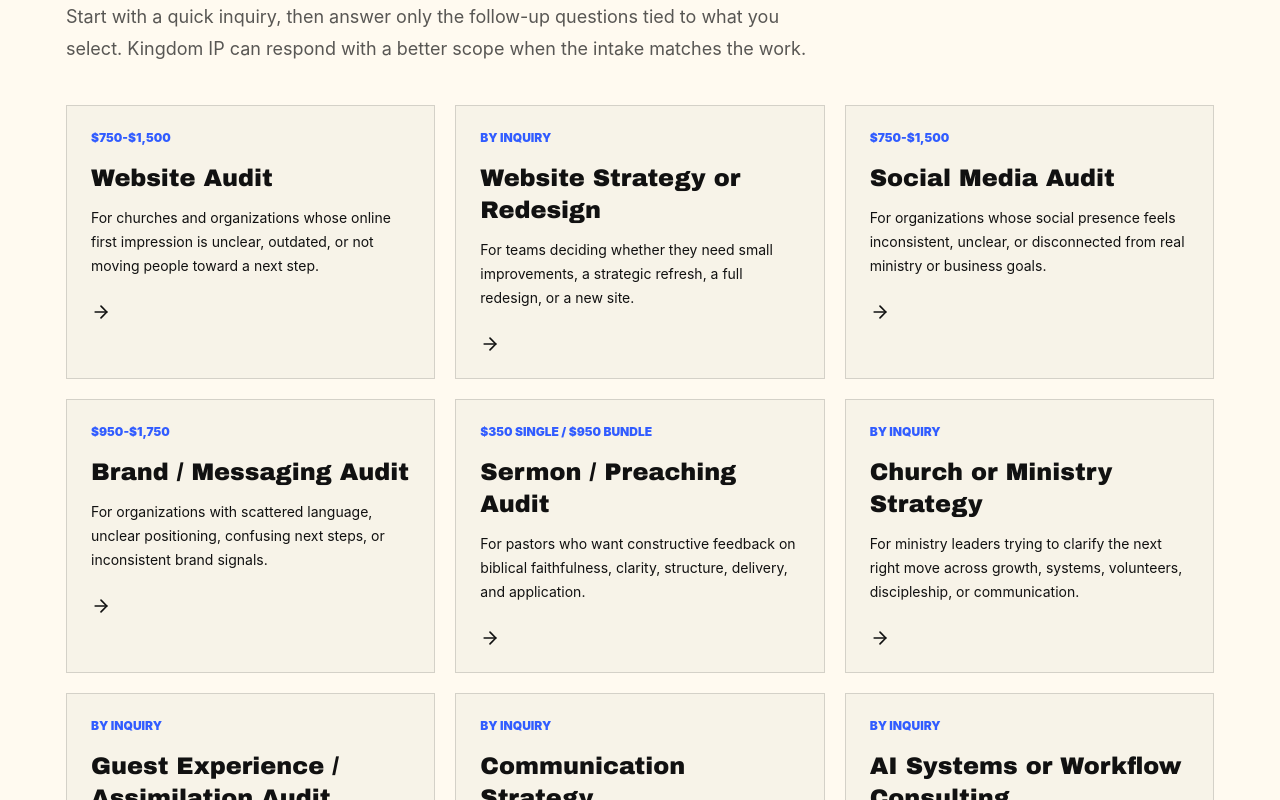
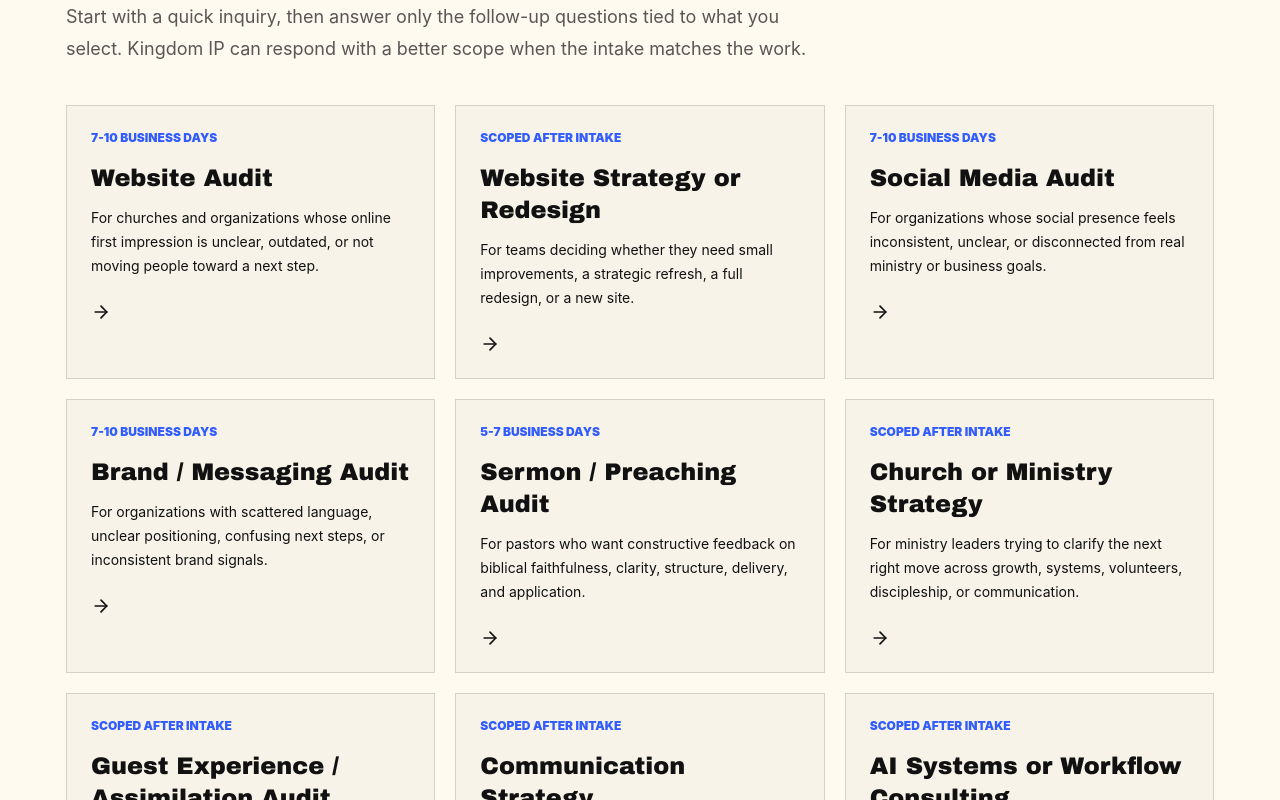
Before and after one commit to rose0229/KingdomIP, a Next.js app: page / in a window 1280 px wide. Shown: the part 1920-2720 px from the top of the page. Built offline with nearby package versions, Linux system fonts and the light colour scheme; no server answers.

Commit message:
Remove public pricing from site

```diff
--- a/app/(site)/page.tsx
+++ b/app/(site)/page.tsx
@@ -62,7 +62,7 @@
           <div className="mt-10 grid gap-5 md:grid-cols-2 xl:grid-cols-3">
             {coreServices.map((service) => (
               <Link key={service.title} href={`/services#${service.slug}`} className="group border border-ink/15 bg-paper p-6 transition hover:-translate-y-1 hover:border-cobalt hover:shadow-line">
-                <p className="text-xs font-black uppercase text-cobalt">{service.price}</p>
+                <p className="text-xs font-black uppercase text-cobalt">{service.timeline}</p>
                 <h3 className="mt-4 font-display text-2xl font-black">{service.title}</h3>
                 <p className="mt-3 text-sm leading-6 text-ink/68">{service.who}</p>
                 <ArrowRight className="mt-6 h-5 w-5 transition group-hover:translate-x-1" aria-hidden />
@@ -111,7 +111,6 @@
           <SectionHeading eyebrow="Featured package" title={featured.name} copy={featured.description} />
           <div className="border-2 border-ink bg-lime p-8 text-ink">
             <p className="text-sm font-black uppercase">{featured.eyebrow}</p>
-            <p className="mt-3 font-display text-6xl font-black">{featured.price}</p>
             <p className="mt-4 text-lg font-bold">{featured.bestFor}</p>
             <div className="mt-6 grid gap-2">
               {featured.includes.map((item) => (
--- a/app/(site)/services/page.tsx
+++ b/app/(site)/services/page.tsx
@@ -47,7 +47,7 @@
                     <div className="flex flex-col gap-4 sm:flex-row sm:items-start sm:justify-between">
                       <div>
                         <h2 className="font-display text-3xl font-black">{service.title}</h2>
-                        <p className="mt-2 text-sm font-black uppercase text-cobalt">{service.price} · {service.timeline}</p>
+                        <p className="mt-2 text-sm font-black uppercase text-cobalt">{service.timeline}</p>
                       </div>
                       <ButtonLink href={`/contact?service=${service.slug}`} variant="ghost" className="sm:shrink-0">Inquire</ButtonLink>
                     </div>
@@ -65,13 +65,12 @@
       </section>
       <section id="packages" className="bg-bone py-16">
         <div className="container">
-          <SectionHeading eyebrow="Packages" title="Start small. Go deeper when it makes sense." copy="Use these as pricing and scope anchors. The intake form captures the details needed to confirm the right fit." />
+          <SectionHeading eyebrow="Packages" title="Start small. Go deeper when it makes sense." copy="Use these as scope anchors. The intake form captures the details needed to confirm the right fit." />
           <div className="mt-10 grid gap-5 md:grid-cols-2 xl:grid-cols-4">
             {packages.map((pkg) => (
               <article key={pkg.name} className={`border p-6 ${pkg.featured ? "border-ink bg-lime text-ink shadow-line" : "border-ink/15 bg-paper"}`}>
                 <p className="text-xs font-black uppercase text-cobalt">{pkg.eyebrow}</p>
                 <h2 className="mt-4 font-display text-3xl font-black">{pkg.name}</h2>
-                <p className="mt-4 text-4xl font-black">{pkg.price}</p>
                 <p className="mt-5 font-bold leading-7">{pkg.description}</p>
                 <ul className="mt-6 space-y-3">
                   {pkg.includes.slice(0, 4).map((item) => <li className="border-t border-ink/15 pt-3 text-sm font-bold" key={item}>{item}</li>)}
--- a/components/inquiry-form.tsx
+++ b/components/inquiry-form.tsx
@@ -50,7 +50,6 @@
       { type: "textarea", name: "redesignMustHave", label: "Pages or information that must be included" },
       { type: "checkbox", name: "redesignAssets", label: "Branding assets you already have", options: ["Logo", "Brand colors", "Photos", "Copy / messaging", "None of the above", "Not sure"] },
       { type: "text", name: "redesignLaunchDate", label: "Ideal launch date" },
-      { type: "select", name: "redesignBudget", label: "Rough budget range", options: ["Under $1,000", "$1,000-$2,500", "$2,500-$5,000", "$5,000-$10,000", "$10,000+", "Not sure yet"] },
       { type: "textarea", name: "redesignAdmire", label: "Websites you admire" },
       { type: "textarea", name: "redesignNotes", label: "Anything else we should know?" }
     ]
@@ -180,7 +179,6 @@
       { type: "textarea", name: "customSuccess", label: "What would a successful outcome look like?" },
       { type: "textarea", name: "customTried", label: "What have you already tried?" },
       { type: "text", name: "customDeadline", label: "Deadline or event connected to this" },
-      { type: "select", name: "customBudget", label: "Rough budget range", options: ["Under $1,000", "$1,000-$2,500", "$2,500-$5,000", "$5,000-$10,000", "$10,000+", "Not sure yet"] },
       { type: "textarea", name: "customFiles", label: "Relevant file, screenshot, example, or document links" },
       { type: "textarea", name: "customNotes", label: "Anything else we should know?" }
     ]
--- a/lib/content.ts
+++ b/lib/content.ts
@@ -9,35 +9,34 @@
     title: "Digital, Message, and Ministry Audits",
     description: "Remote-friendly diagnostics Kingdom IP can deliver well from links, documents, videos, systems access, and a clear intake.",
     services: [
-      ["Website Audit", "For churches and organizations whose online first impression is unclear, outdated, or not moving people toward a next step.", "Homepage clarity, mobile experience, calls to action, basic SEO, trust cues, content gaps, and key page flow.", "A prioritized website diagnosis, page-level findings, copy notes, quick wins, and practical next steps.", "7-10 business days", "$750-$1,500"],
-      ["Website Strategy or Redesign", "For teams deciding whether they need small improvements, a strategic refresh, a full redesign, or a new site.", "Audience, visitor actions, required pages, brand assets, platform fit, budget range, launch timing, and examples you admire.", "A clear website direction, scope recommendation, priority page plan, and next-step options.", "Scoped after intake", "By inquiry"],
-      ["Social Media Audit", "For organizations whose social presence feels inconsistent, unclear, or disconnected from real ministry or business goals.", "Primary platforms, audience, content patterns, engagement goals, trust signals, and channel priorities.", "A social presence diagnosis, practical content recommendations, priority fixes, and clearer channel focus.", "7-10 business days", "$750-$1,500"],
-      ["Brand / Messaging Audit", "For organizations with scattered language, unclear positioning, confusing next steps, or inconsistent brand signals.", "Website language, tagline or mission, audience clarity, misunderstandings, brand assets, and comparable organizations.", "Messaging diagnosis, clarity recommendations, stronger positioning language, and practical brand next steps.", "7-10 business days", "$950-$1,750"],
-      ["Sermon / Preaching Audit", "For pastors who want constructive feedback on biblical faithfulness, clarity, structure, delivery, and application.", "Sermon video or audio, structure, exegesis, application, delivery, engagement, emotional connection, and response moments.", "Sermon observations, strengths, priority improvements, and optional debrief.", "5-7 business days", "$350 single / $950 bundle"],
-      ["Church or Ministry Strategy", "For ministry leaders trying to clarify the next right move across growth, systems, volunteers, discipleship, or communication.", "Context, attendance, volunteers, strategic challenge, desired outcomes, constraints, and what has already been tried.", "A practical strategy diagnosis, priority outcomes, and recommended next steps.", "Scoped after intake", "By inquiry"],
-      ["Guest Experience / Assimilation Audit", "For churches that need a clearer guest pathway from first visit to meaningful next step.", "Service times, arrival experience, signage, hospitality, kids check-in, follow-up, connection events, and tracking.", "Guest pathway diagnosis, friction points, follow-up recommendations, and improvement priorities.", "Scoped after intake", "By inquiry"],
-      ["Communication Strategy", "For teams whose announcements, email, social, website, or internal communication are not producing clear action.", "Primary channels, recurring communication problems, audiences, campaign examples, and desired actions.", "Communication diagnosis, audience/channel recommendations, and clearer action priorities.", "Scoped after intake", "By inquiry"],
-      ["AI Systems or Workflow Consulting", "For teams that want AI to reduce repetitive work without creating confusion, privacy risk, or unrealistic expectations.", "Current tools, repetitive tasks, workflow bottlenecks, team users, data concerns, and practical use cases.", "A realistic AI/workflow plan, tool recommendations, and implementation next steps.", "Scoped after intake", "By inquiry"]
+      ["Website Audit", "For churches and organizations whose online first impression is unclear, outdated, or not moving people toward a next step.", "Homepage clarity, mobile experience, calls to action, basic SEO, trust cues, content gaps, and key page flow.", "A prioritized website diagnosis, page-level findings, copy notes, quick wins, and practical next steps.", "7-10 business days"],
+      ["Website Strategy or Redesign", "For teams deciding whether they need small improvements, a strategic refresh, a full redesign, or a new site.", "Audience, visitor actions, required pages, brand assets, platform fit, launch timing, and examples you admire.", "A clear website direction, scope recommendation, priority page plan, and next-step options.", "Scoped after intake"],
+      ["Social Media Audit", "For organizations whose social presence feels inconsistent, unclear, or disconnected from real ministry or business goals.", "Primary platforms, audience, content patterns, engagement goals, trust signals, and channel priorities.", "A social presence diagnosis, practical content recommendations, priority fixes, and clearer channel focus.", "7-10 business days"],
+      ["Brand / Messaging Audit", "For organizations with scattered language, unclear positioning, confusing next steps, or inconsistent brand signals.", "Website language, tagline or mission, audience clarity, misunderstandings, brand assets, and comparable organizations.", "Messaging diagnosis, clarity recommendations, stronger positioning language, and practical brand next steps.", "7-10 business days"],
+      ["Sermon / Preaching Audit", "For pastors who want constructive feedback on biblical faithfulness, clarity, structure, delivery, and application.", "Sermon video or audio, structure, exegesis, application, delivery, engagement, emotional connection, and response moments.", "Sermon observations, strengths, priority improvements, and optional debrief.", "5-7 business days"],
+      ["Church or Ministry Strategy", "For ministry leaders trying to clarify the next right move across growth, systems, volunteers, discipleship, or communication.", "Context, attendance, volunteers, strategic challenge, desired outcomes, constraints, and what has already been tried.", "A practical strategy diagnosis, priority outcomes, and recommended next steps.", "Scoped after intake"],
+      ["Guest Experience / Assimilation Audit", "For churches that need a clearer guest pathway from first visit to meaningful next step.", "Service times, arrival experience, signage, hospitality, kids check-in, follow-up, connection events, and tracking.", "Guest pathway diagnosis, friction points, follow-up recommendations, and improvement priorities.", "Scoped after intake"],
+      ["Communication Strategy", "For teams whose announcements, email, social, website, or internal communication are not producing clear action.", "Primary channels, recurring communication problems, audiences, campaign examples, and desired actions.", "Communication diagnosis, audience/channel recommendations, and clearer action priorities.", "Scoped after intake"],
+      ["AI Systems or Workflow Consulting", "For teams that want AI to reduce repetitive work without creating confusion, privacy risk, or unrealistic expectations.", "Current tools, repetitive tasks, workflow bottlenecks, team users, data concerns, and practical use cases.", "A realistic AI/workflow plan, tool recommendations, and implementation next steps.", "Scoped after intake"]
     ]
   },
   {
     title: "Custom Projects",
     description: "For questions that do not fit neatly into one audit lane.",
     services: [
-      ["Custom Project / Not Sure Yet", "For leaders who know something needs attention but are not sure which service fits.", "The problem, desired outcome, prior attempts, deadlines, budget range, examples, and any relevant files or screenshots.", "A recommended scope, next step, or custom project path.", "Scoped after intake", "By inquiry"]
+      ["Custom Project / Not Sure Yet", "For leaders who know something needs attention but are not sure which service fits.", "The problem, desired outcome, prior attempts, deadlines, examples, and any relevant files or screenshots.", "A recommended scope, next step, or custom project path.", "Scoped after intake"]
     ]
   }
 ].map((category) => ({
   ...category,
-  services: category.services.map(([title, who, evaluated, receives, timeline, price]) => ({
+  services: category.services.map(([title, who, evaluated, receives, timeline]) => ({
     title,
     slug: title.toLowerCase().replace(/&/g, "and").replace(/[^a-z0-9]+/g, "-").replace(/^-|-$/g, ""),
     description: receives,
     who,
     evaluated,
     receives,
-    timeline,
-    price
+    timeline
   }))
 }));
 
@@ -47,7 +46,6 @@
   {
     name: "Snapshot Audit",
     eyebrow: "Low-friction start",
-    price: "$495-$750",
     description: "A tight teardown of one page, one sermon, one workflow, or one channel.",
     includes: ["One focused review area", "Short findings memo", "Simple scorecard", "Top five fixes", "30-minute debrief option"],
     bestFor: "Leaders who want a fast read before committing to a fuller audit."
@@ -55,7 +53,6 @@
   {
     name: "Focused Audit",
     eyebrow: "Most common",
-    price: "$1,250-$1,750",
     description: "One complete audit area with enough depth to give your team a useful diagnosis.",
     includes: ["One full audit area", "Detailed scorecard", "Findings and examples", "Priority recommendations", "60-minute debrief"],
     bestFor: "Churches that know the general problem area and need to know what to fix first.",
@@ -64,7 +61,6 @@
   {
     name: "Priority Roadmap",
     eyebrow: "Connected issues",
-    price: "$2,500-$3,500",
     description: "A broader diagnostic across two or three related areas with a practical 90-day plan.",
     includes: ["Two to three audit areas", "Cross-area friction map", "Priority roadmap", "Leadership debrief", "90-day action plan"],
     bestFor: "Teams with overlapping digital, messaging, next-step, or workflow problems."
@@ -72,7 +68,6 @@
   {
     name: "Custom Consulting",
     eyebrow: "Scoped after intake",
-    price: "By inquiry",
     description: "For work that needs interviews, onsite observation, leadership facilitation, or deeper strategic judgment.",
     includes: ["Custom scope", "Research or interviews as needed", "Strategic recommendations", "Leadership presentation", "Implementation support options"],
     bestFor: "Churches facing complex questions that should not be reduced to a quick audit."
@@ -85,5 +80,5 @@
   ["Why does the intake ask follow-up questions?", "The first page is intentionally quick. The later pages are optional and only appear for the services selected so Kingdom IP can respond faster and with better judgment."],
   ["Can we start small?", "Yes. The Snapshot Audit is designed as a low-friction first step when you need a fast, useful read on one specific issue."],
   ["Do you guarantee growth?", "No. Kingdom IP does not promise attendance growth. The work is designed to clarify reality, identify friction, and help leaders choose better priorities."],
-  ["Can pricing change?", "Yes. Package pricing is set up as editable content in the CMS so it can be updated without code changes."]
+  ["Can scope change?", "Yes. Scope can be adjusted after intake when the project needs more context, materials, or implementation support."]
 ];
```
Also changed, not shown: 1 other file (tests, documents, lock files or other folders).
